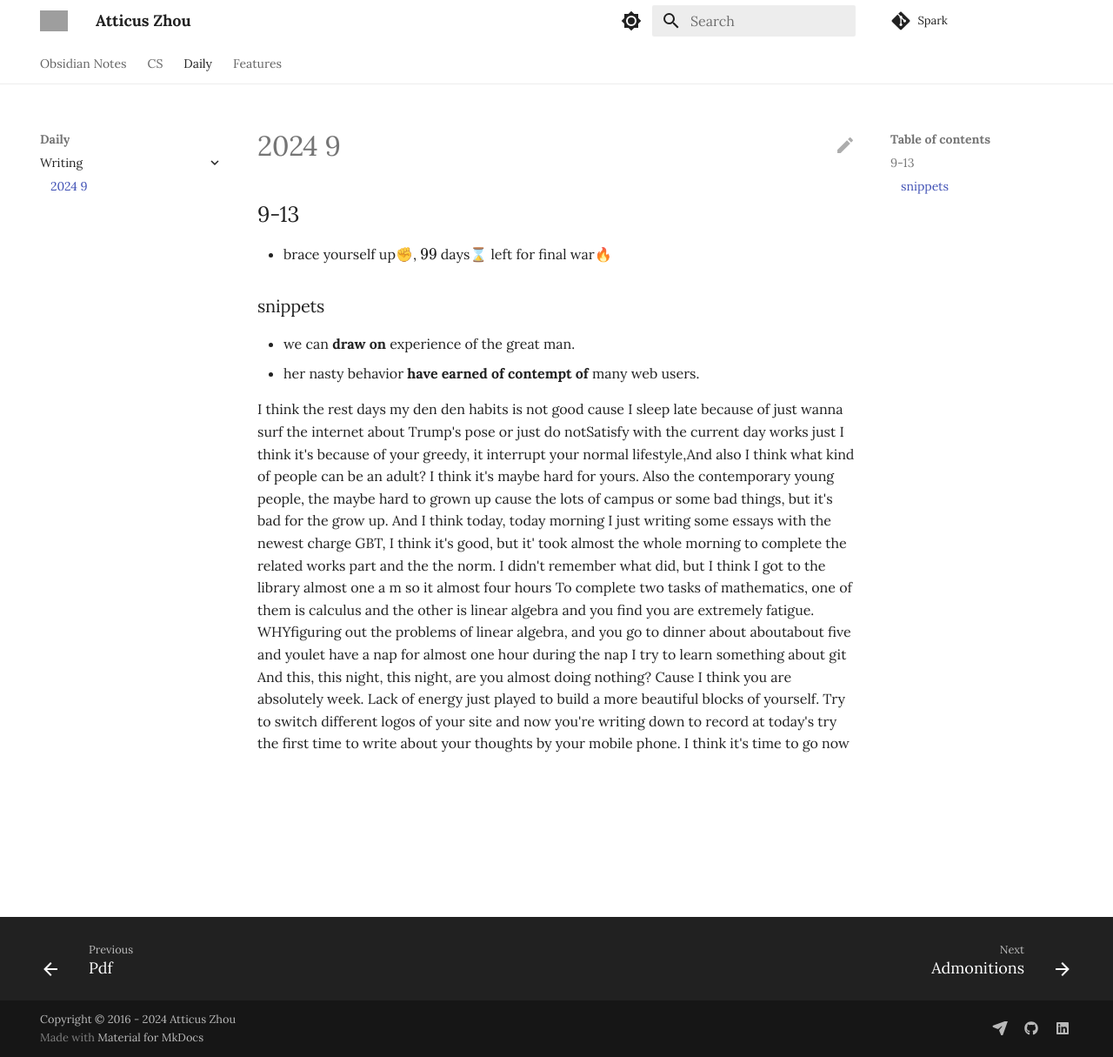
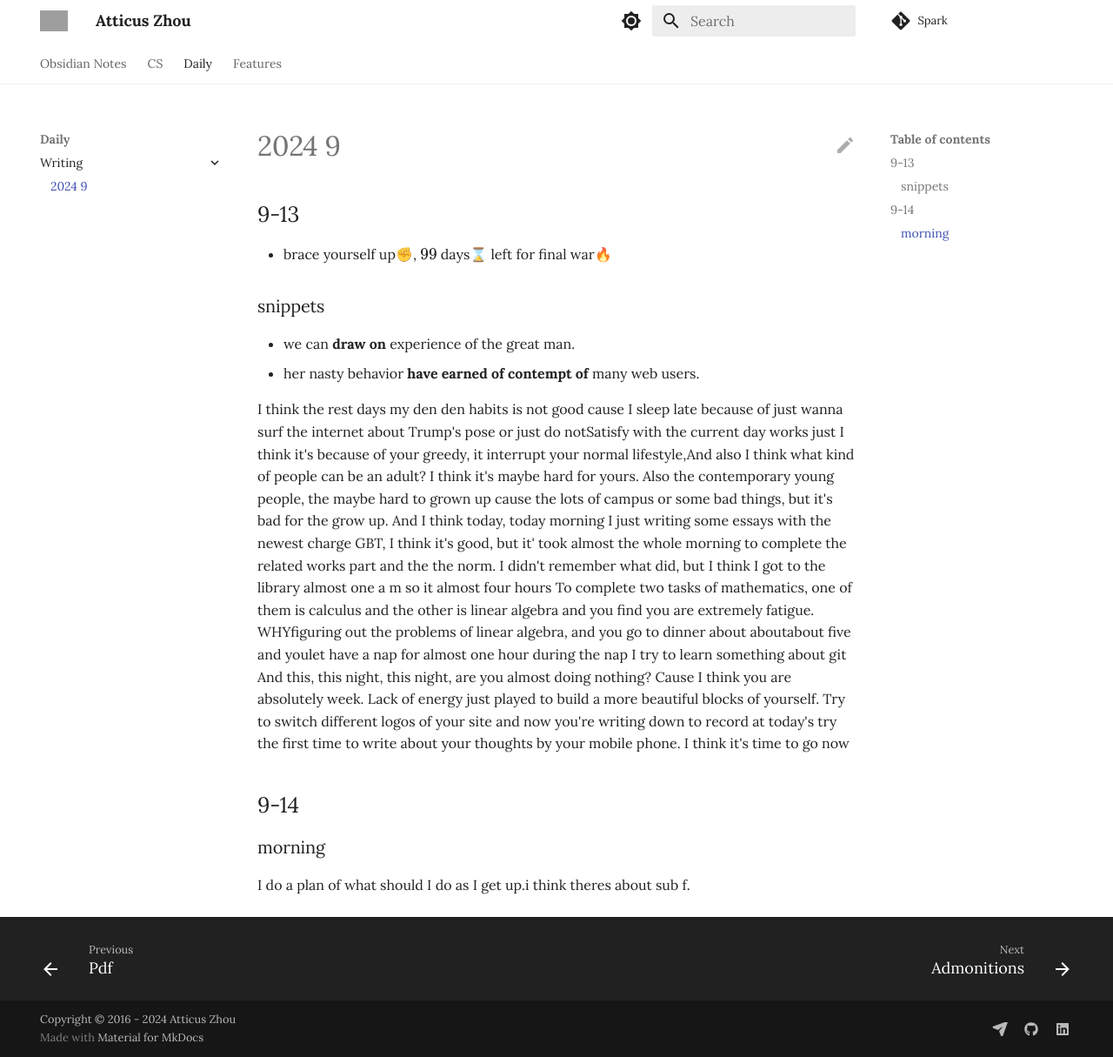
Before and after one commit to Atticuszz/Spark, an MkDocs documentation site: the page built from docs/Daily/writing/2024-9.md, in a window 1280 px wide and 1215 px high. Shown: the whole window at 87% size. Built offline with MkDocs 1.6.1 and Material for MkDocs 9.7.7, drawn with Linux system fonts in a browser that asks for light colours; comment, search, counter and statistics services are not loaded; grey boxes are pictures that could not be loaded.

Commit message:
2024-09-14 08:08:48: ...
Affected files:
.obsidian/workspace-mobile.json
docs/Daily/writing/2024-9.md

```diff
--- a/docs/Daily/writing/2024-9.md
+++ b/docs/Daily/writing/2024-9.md
@@ -8,3 +8,9 @@
 
 I think the rest days my den den habits is not good cause I sleep late because of just wanna surf the internet about Trump's pose or just do notSatisfy with the current day works just I think it's because of your greedy, it interrupt your normal lifestyle,And also I think what kind of people can be an adult? I think it's maybe hard for yours. Also the contemporary young people, the maybe hard to grown up cause the lots of campus or some bad things, but it's bad for the grow up. And I think today, today morning I just writing some essays with the newest charge GBT, I think it's good, but it' took almost the whole morning to complete the related works part and the the norm. I didn't remember what did, but I think I got to the library almost one a m so it almost four hours To complete two tasks of mathematics, one of them is calculus and the other is linear algebra and you find you are extremely fatigue. WHYfiguring out the problems of linear algebra, and you go to dinner about aboutabout five and youlet have a nap for almost one hour during the nap I try to learn something about git
 And this, this night, this night, are you almost doing nothing? Cause I think you are absolutely week. Lack of energy just played to build a more beautiful blocks of yourself. Try to switch different logos of your site and now you're writing down to record at today's try the first time to write about your thoughts by your mobile phone. I think it's time to go now
+
+
+## 9-14
+
+### morning
+I do a plan of what should I do as I get up.i think theres about sub f.
```
Also changed, not shown: 1 other file.
